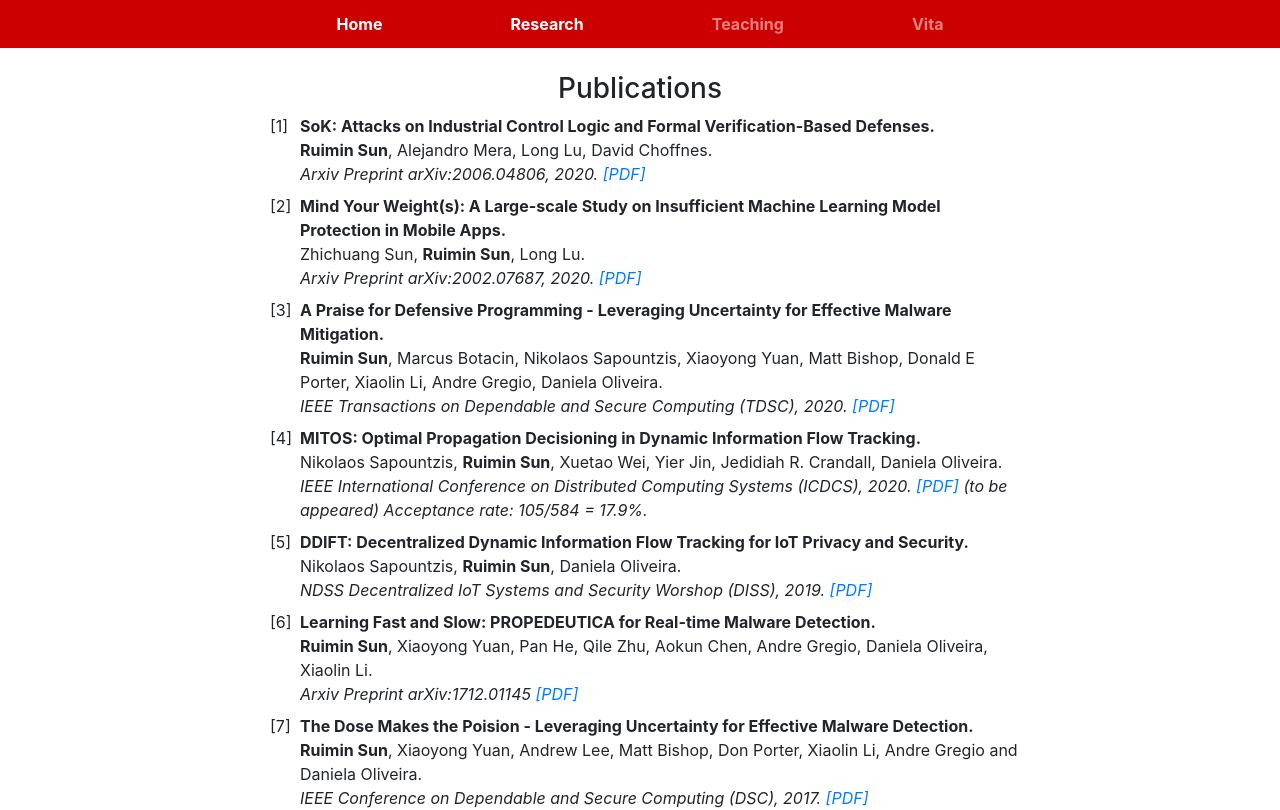
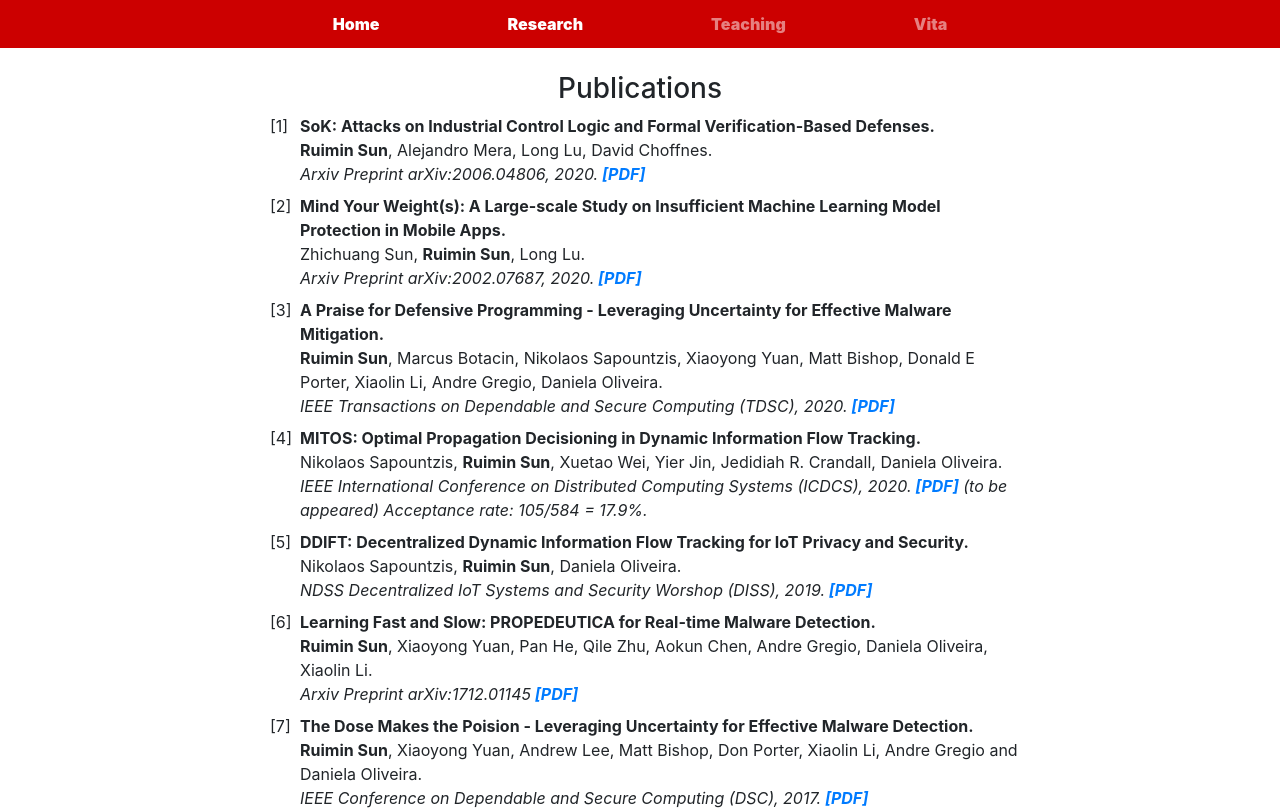
Before and after one commit to gracesrm/gracesrm.github.io, a React (Create React App) app: page /research in a window 1280 px wide. Shown: the top 810 px of the page. Built offline with nearby package versions, Linux system fonts and the light colour scheme.

Commit message:
change link style

```diff
--- a/src/AppVanillaHtml.css
+++ b/src/AppVanillaHtml.css
@@ -23,3 +23,8 @@ ol > li:before {
     background-color:red;
     font-style: italic;
 } */
+
+a:any-link {
+    /* color: rgb(9, 131, 231); */
+    font-weight: bold;
+}
```
